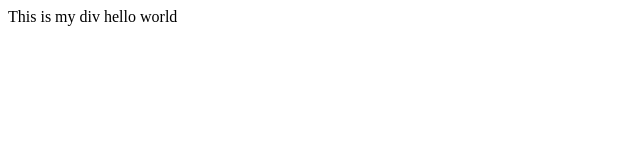
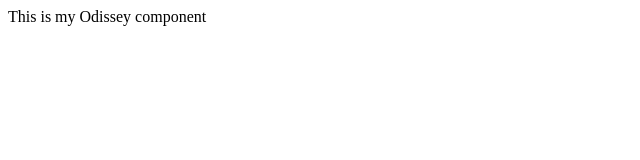
Before and after one commit to flohms18/odissey-ml, a Vue app: page / in a window 1280 px wide. Shown: the top 160 px of the page, without its empty margins (0-640 px from the left). Built offline with nearby package versions, Linux system fonts and the light colour scheme.

Commit message:
Imported Odissey

```diff
--- a/src/App.vue
+++ b/src/App.vue
@@ -1,10 +1,11 @@
 <script setup>
 import HelloWorld from './components/HelloWorld.vue';
+import Odissey from './components/Odissey.vue';
 
 </script>
 
 <template>
-  <HelloWorld></HelloWorld>
+  <Odissey></Odissey>
 </template>
 
 <style scoped></style>
```
